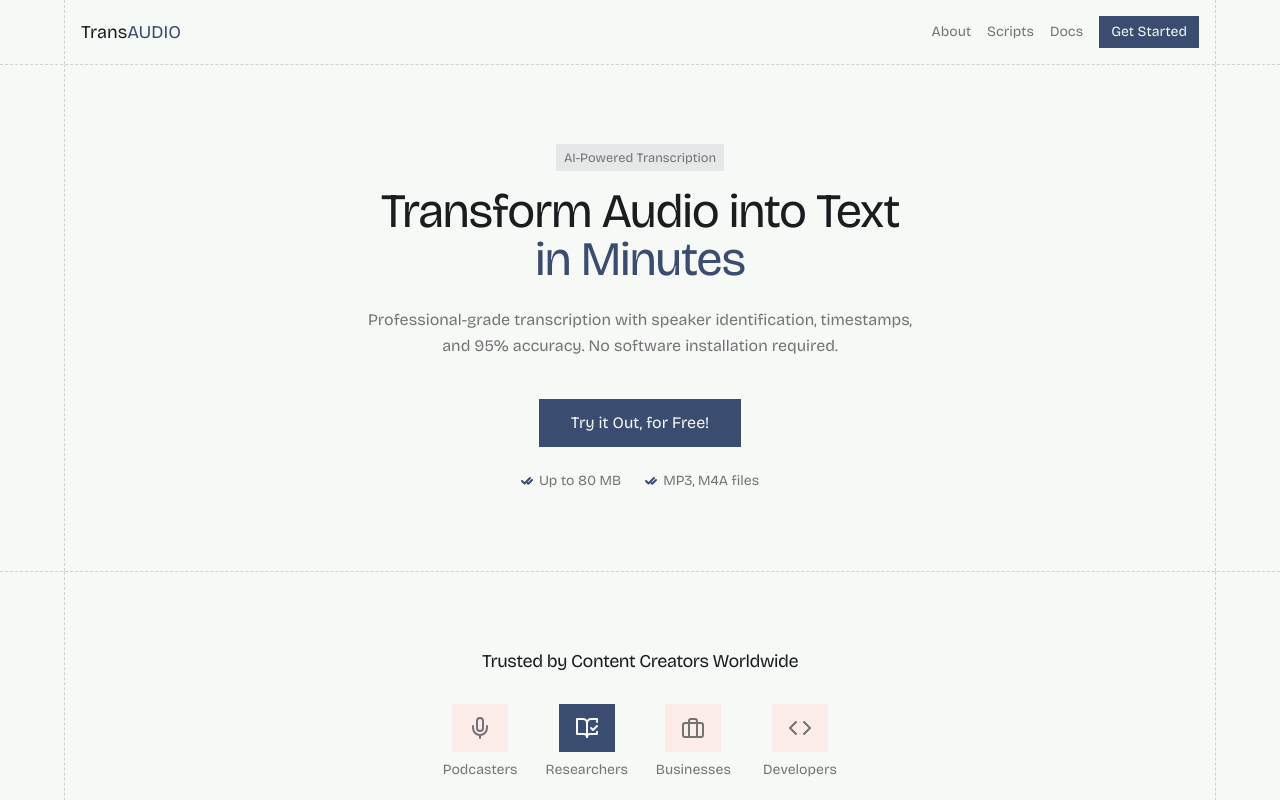
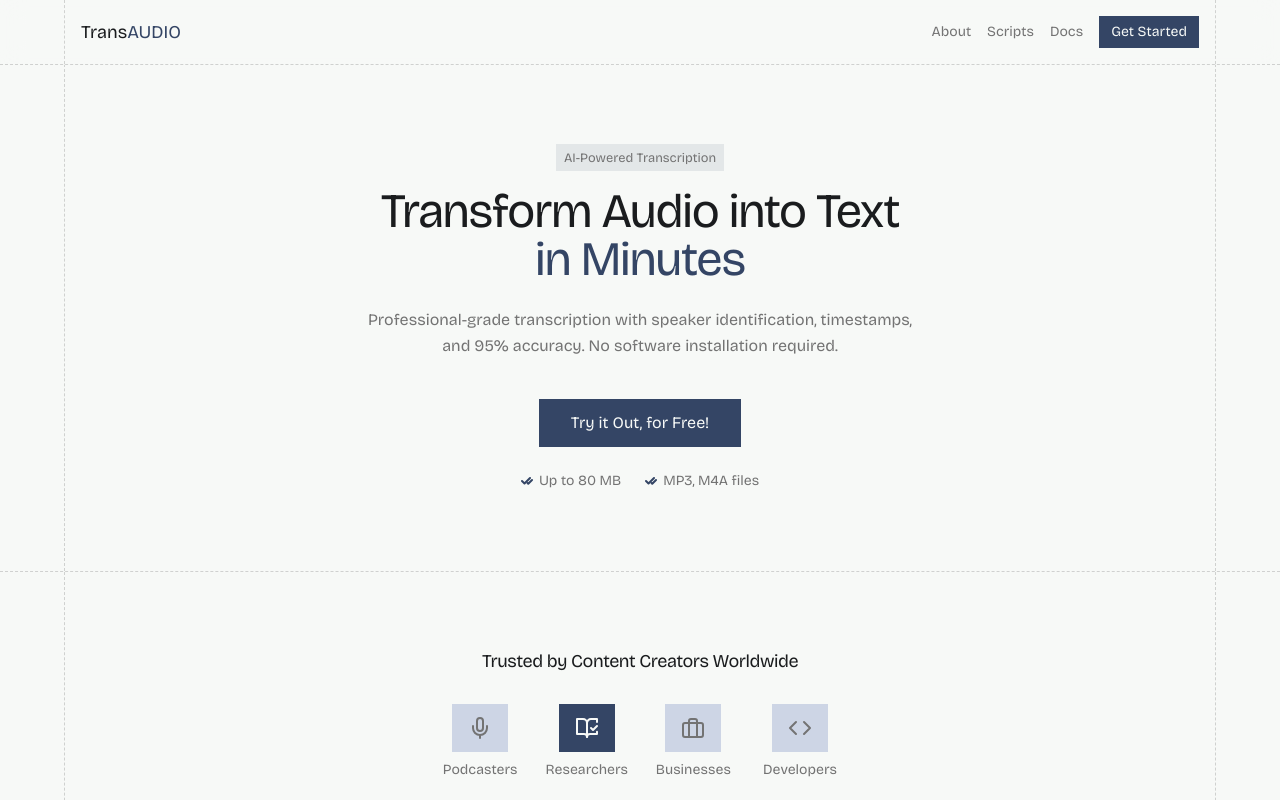
Before and after one commit to gelthemu/transaudio, a React (Vite) app: page /home in a window 1280 px wide. Shown: the top 800 px of the page. Built offline with nearby package versions, Linux system fonts and the light colour scheme.

Commit message:
Update brand and surface colors in index.css

```diff
--- a/src/index.css
+++ b/src/index.css
@@ -6,9 +6,9 @@
   :root {
     --color-dark: 26 28 30;
     --color-light: 247 249 247;
-    --color-brand: 58 77 112;
+    --color-brand: 52 69 101;
     --color-accent: 150 165 176;
-    --color-surface: 252 236 233;
+    --color-surface: 205 213 229;
     --color-success: 36 143 80;
     --color-error: 195 34 34;
     --color-warning: 194 117 10;
@@ -18,9 +18,9 @@
   /* :root {
     --color-dark: #1a1c1e;
     --color-light: #f7f9fa;
-    --color-brand: #3a4d70;
+    --color-brand: #344565;
     --color-accent: #96a5b0;
-    --color-surface: #f6f8f9;
+    --color-surface: #cdd5e5;
     --color-success: #248f50;
     --color-error: #c32222;
     --color-warning: #c2750a;
```
